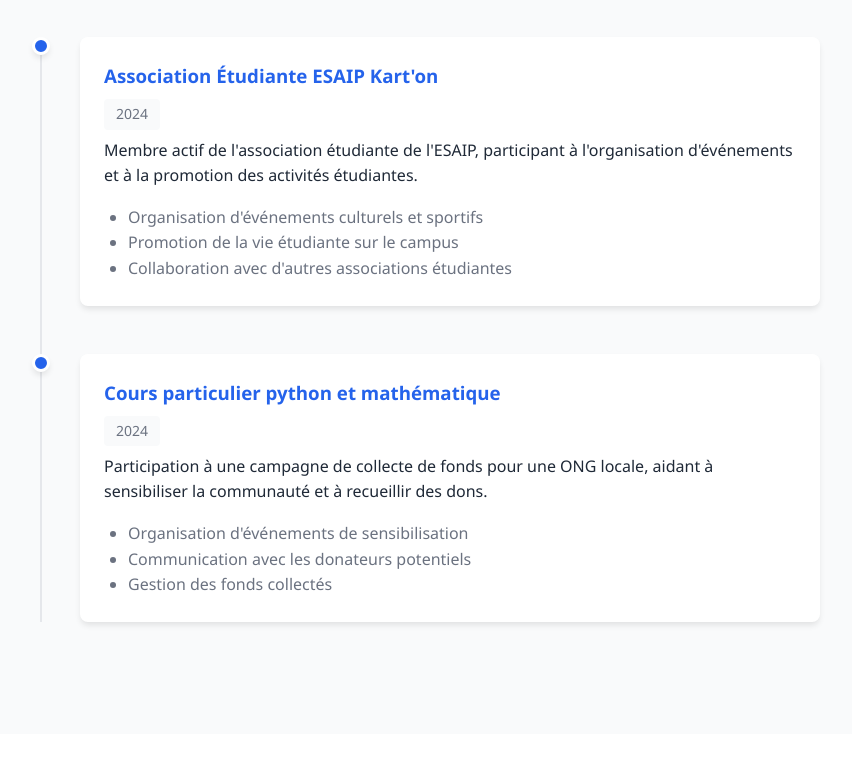
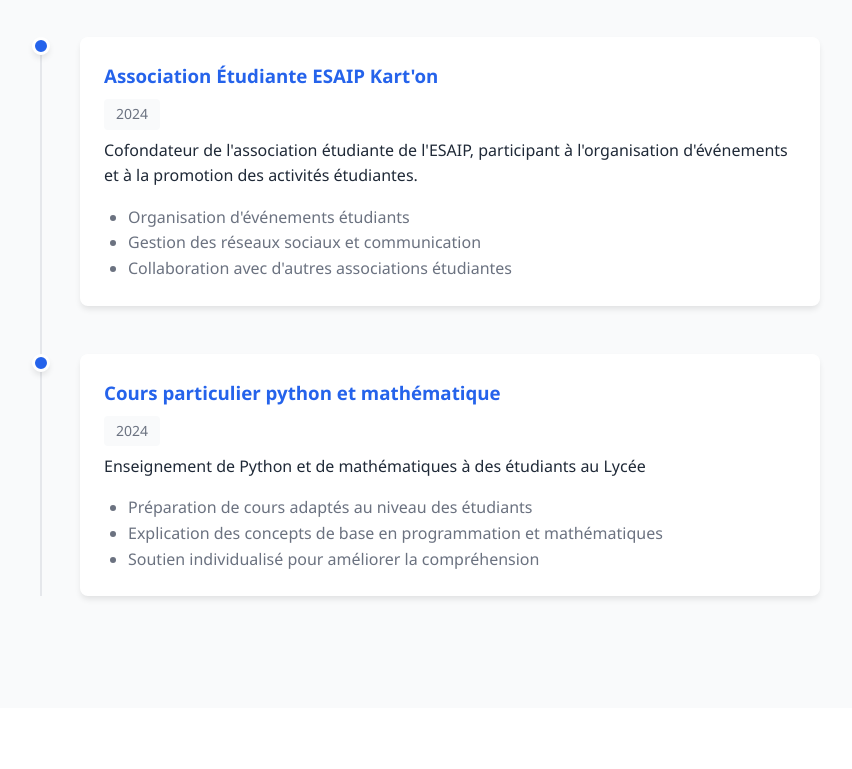
Before and after one commit to Futsiph/PPP, a plain HTML site: page index.html in a window 1280 px wide. Shown: the part 5700-6469 px from the top of the page, without its empty margins (220-1072 px from the left). Drawn offline with Linux system fonts and the light colour scheme.

Commit message:
ajout bénévolat

```diff
--- a/index.html
+++ b/index.html
@@ -253,10 +253,10 @@
                     <div class="timeline-content">
                         <h3>Association Étudiante ESAIP Kart'on</h3>
                         <span class="timeline-date">2024</span>
-                        <p>Membre actif de l'association étudiante de l'ESAIP, participant à l'organisation d'événements et à la promotion des activités étudiantes.</p>
+                        <p>Cofondateur de l'association étudiante de l'ESAIP, participant à l'organisation d'événements et à la promotion des activités étudiantes.</p>
                         <ul>
-                            <li>Organisation d'événements culturels et sportifs</li>
-                            <li>Promotion de la vie étudiante sur le campus</li>
+                            <li>Organisation d'événements étudiants</li>
+                            <li>Gestion des réseaux sociaux et communication</li>
                             <li>Collaboration avec d'autres associations étudiantes</li>
                         </ul>
                     </div>
@@ -267,11 +267,11 @@
                     <div class="timeline-content">
                         <h3>Cours particulier python et mathématique</h3>
                         <span class="timeline-date">2024</span>
-                        <p>Participation à une campagne de collecte de fonds pour une ONG locale, aidant à sensibiliser la communauté et à recueillir des dons.</p>
+                        <p>Enseignement de Python et de mathématiques à des étudiants au Lycée</p>
                         <ul>
-                            <li>Organisation d'événements de sensibilisation</li>
-                            <li>Communication avec les donateurs potentiels</li>
-                            <li>Gestion des fonds collectés</li>
+                            <li>Préparation de cours adaptés au niveau des étudiants</li>
+                            <li>Explication des concepts de base en programmation et mathématiques</li>
+                            <li>Soutien individualisé pour améliorer la compréhension</li>
                         </ul>
                     </div>
                 </div>
```
